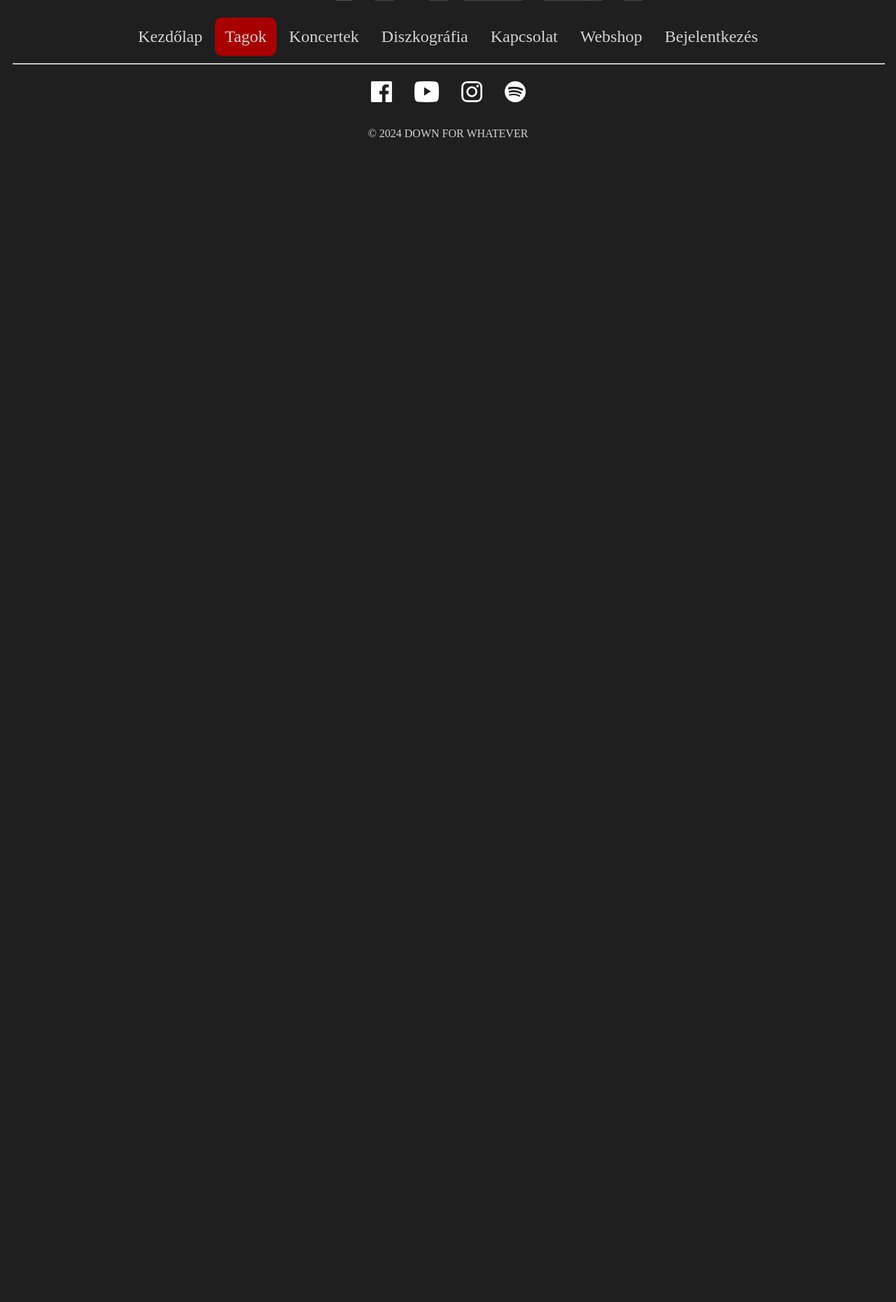
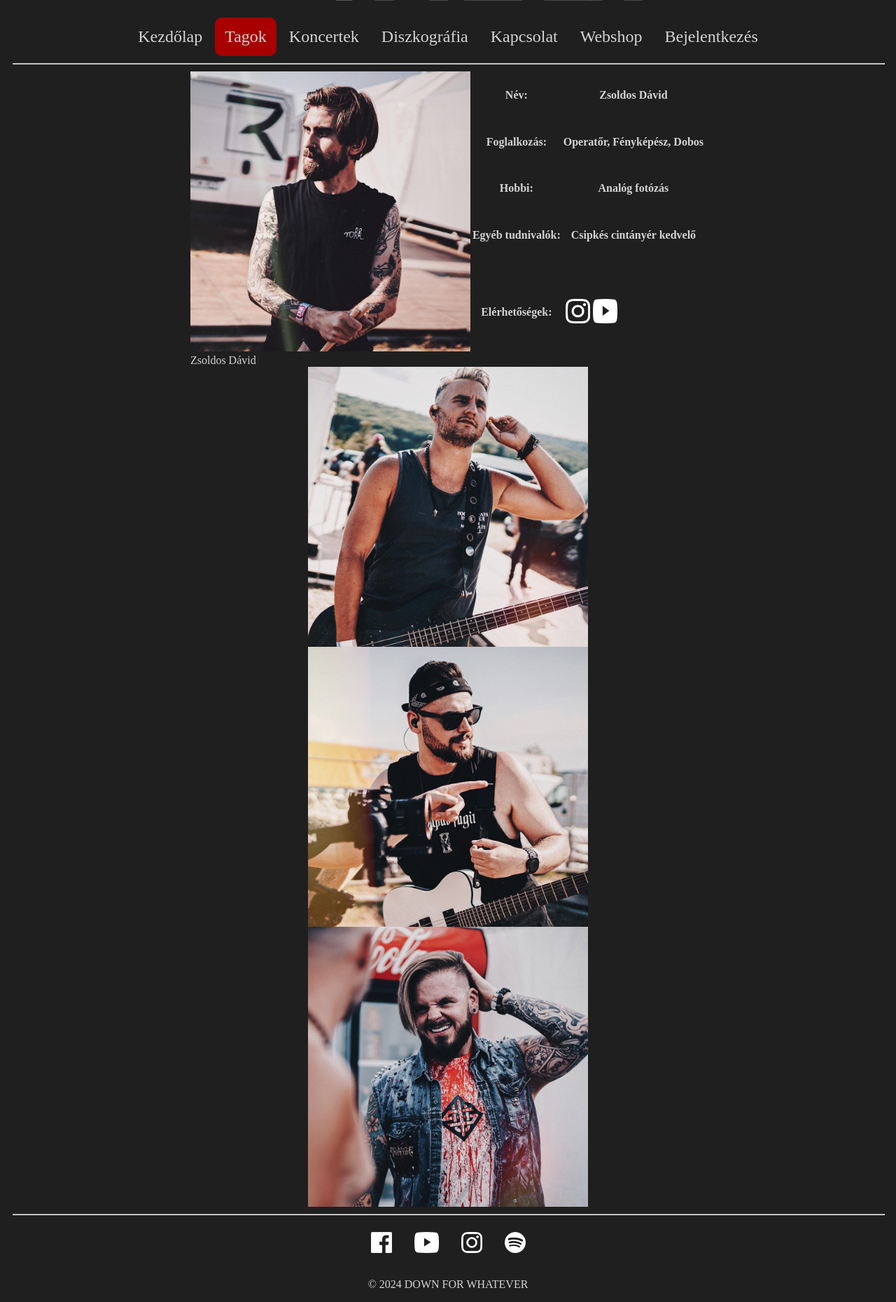
Before and after one commit to Andor0016/DFW_webpage, a PHP site: page /pages/members.html in a window 1280 px wide. Shown: the part 258-2118 px from the top of the page at 70% size. Before the commit the page ends 454 px from the top, so only its background shows below. Run offline with PHP 8.4, Linux system fonts and the light colour scheme; lists and menus that the app fills with data are empty.

Commit message:
modifications from tuesday and some from today

```diff
--- a/pages/members.html
+++ b/pages/members.html
@@ -8,6 +8,7 @@
     <meta name="keywords" content="Down For Whatever, DFW, zenekar, Mondd el">
     <title>Down For Whatever</title>
     <link rel="stylesheet" href="../styles/base.css">
+    <link rel="stylesheet" href="../styles/memberspage.css">
     <link rel="icon" type="image/x-icon" href="../resources/DFW_Logo.ico">
 </head>
 <body>
@@ -32,8 +33,62 @@
         <a href="./webshop.html">Webshop</a>
         <a href="./login.html">Bejelentkezés</a>
     </div>
+    <hr>
 </header>
-
+<div id="content-container">
+    <div class="flexbox">
+        <div class="kep">
+            <img src="../resources/profiles/David.jpg" alt="David - dobos" class="photo">
+            <div class="szoveg">Zsoldos Dávid</div>
+        </div>
+        <table>
+            <tr>
+                <th>Név:</th>
+                <th>Zsoldos Dávid</th>
+            </tr>
+            <tr>
+                <th>Foglalkozás:</th>
+                <th>Operatőr, Fényképész, Dobos</th>
+            </tr>
+            <tr>
+                <th>Hobbi:</th>
+                <th>Analóg fotózás</th>
+            </tr>
+            <tr>
+                <th>Egyéb tudnivalók:</th>
+                <th>Csipkés cintányér kedvelő</th>
+            </tr>
+            <tr>
+                <th>Elérhetőségek:</th>
+                <th>
+                    <table>
+                        <tr>
+                            <th>
+                                <a href="https://www.instagram.com/zslds_david/">
+                                    <img src="../resources/logos/instagram_logo.png" width="35" height="35">
+                                </a>
+                            </th>
+                            <th>
+                                <a href="https://www.youtube.com/channel/UCme5X3OWjICUCd-MWTeuYIA">
+                                    <img src="../resources/logos/youtube_logo.png" width="35" height="35">
+                                </a>
+                            </th>
+                        </tr>
+                    </table>
+                </th>
+            </tr>
+        </table>
+    </div>
+    <div class="flexbox">
+        <img src="../resources/profiles/Zsombi.jpg" alt="Zsombi - basszusgitar" class="photo">
+    </div>
+    <div class="flexbox">
+        <img src="../resources/profiles/Robi.jpg" alt="Robi - gitar" class="photo">
+    </div>
+    <div class="flexbox">
+        <img src="../resources/profiles/Kiki.jpg" alt="Kiki - enek" class="photo">
+    </div>
+</div>
 <footer>
     <hr>
     <div class="Links">
--- a/styles/base.css
+++ b/styles/base.css
@@ -11,6 +11,15 @@ hr{
     text-align: right;
     vertical-align: top;
     margin: 5px;
+}
+.icon-for-social-media{
+    width: 2rem;
+    height: 2rem;
+}
+
+#band-logo-header{
+    height: 12.5rem;
+    width: 35rem;
 }
 
 header{
--- /dev/null
+++ b/styles/memberspage.css
@@ -0,0 +1,13 @@
+#content-container{
+    margin: auto;
+}
+
+.flexbox{
+    display: flex;
+    flex-wrap: wrap;
+    justify-content: center;
+}
+
+.photo{
+    width: 25rem;
+}
```
Also changed, not shown: index.html (+7 -7 lines), resources/profiles/David.jpg, resources/profiles/Kiki.jpg, resources/profiles/Robi.jpg, resources/profiles/Zsombi.jpg.
